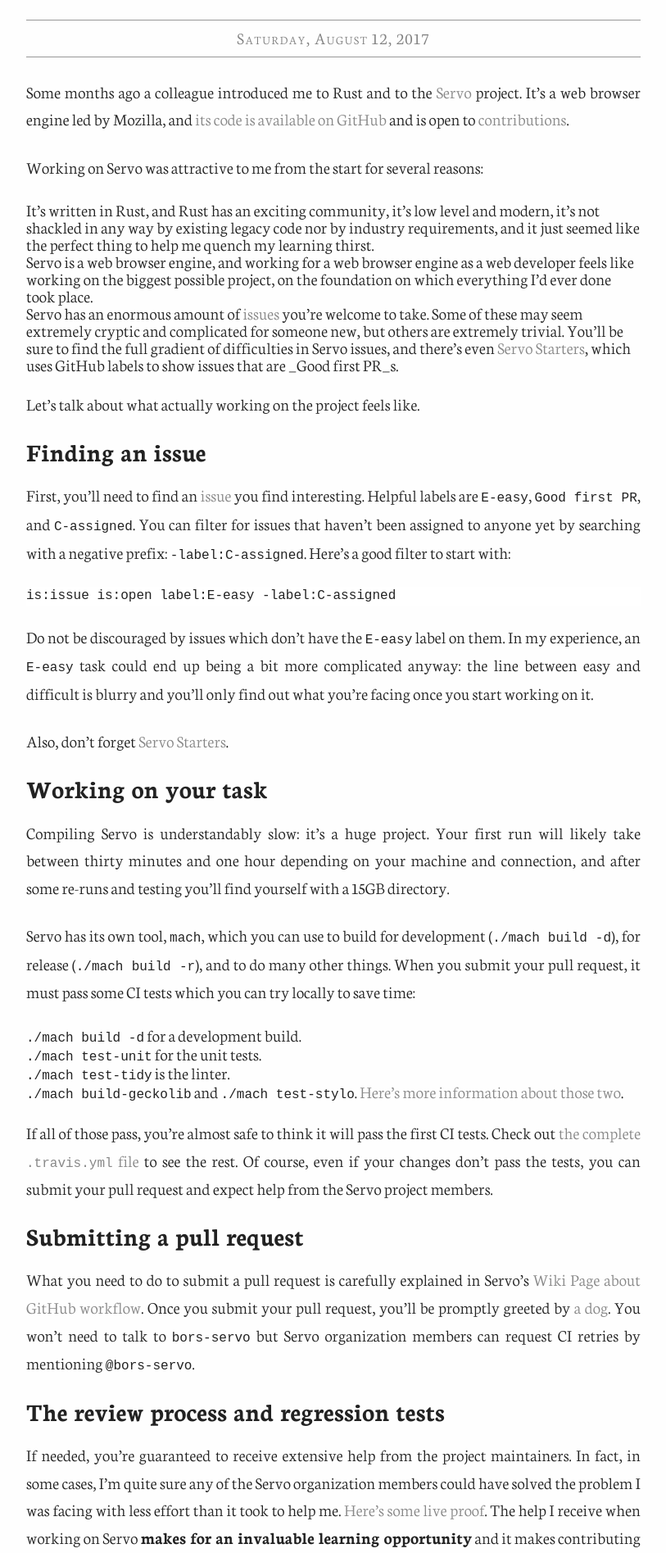
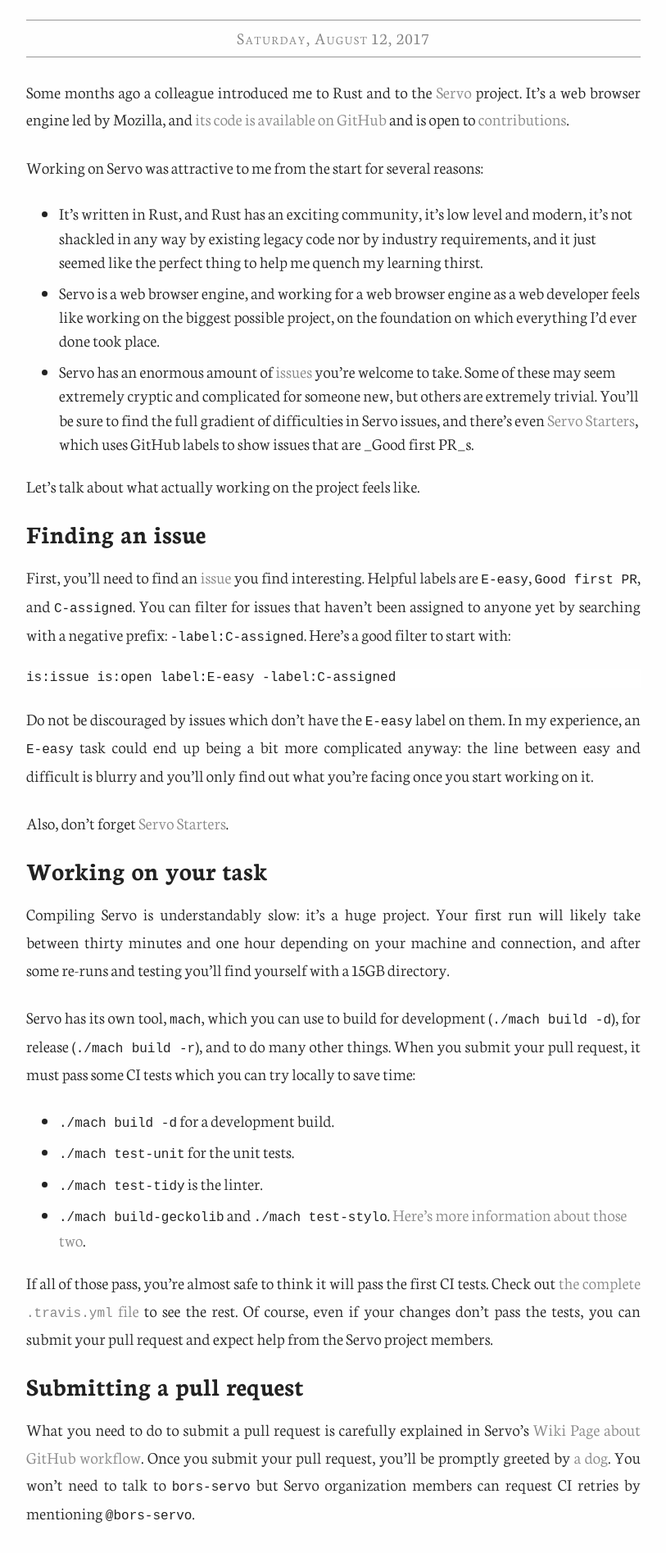
Before and after one commit to fnune/fnune.github.io, a Jekyll site: the page built from _posts/2017-08-12-my-experience-contributing-to-servo.markdown, in a window 1280 px wide. Shown: the part 662-2557 px from the top of the page at 82% size, without its empty margins (233-1046 px from the left). Built offline with Jekyll 4.4.1, drawn with Linux system fonts in a browser that asks for light colours; comment, search, counter and statistics services are not loaded; some of the changed text lies outside the part shown.

Commit message:
Fix typo and CSS for lists

```diff
--- a/_posts/2017-08-12-my-experience-contributing-to-servo.markdown
+++ b/_posts/2017-08-12-my-experience-contributing-to-servo.markdown
@@ -54,7 +54,7 @@
 
 ## Resources to help you figure out how to solve an issue
 
-Of course, this is highly dependent on what type of issue you picked. But in general, the most important resource is documentation. Reading [the HTML Living Standard](https://html.spec.whatwg.org/) is a great way to help you find the right way to solve a problem. Usually, all the problems are already solved and their solution is in the spec. You're just writing a different explanation of their solutions... in Rust. Quoting Kevlin Hennney:
+Of course, this is highly dependent on what type of issue you picked. But in general, the most important resource is documentation. Reading [the HTML Living Standard](https://html.spec.whatwg.org/) is a great way to help you find the right way to solve a problem. Usually, all the problems are already solved and their solution is in the spec. You're just writing a different explanation of their solutions... in Rust. Quoting Kevlin Henney:
 
 > The act of describing a program in unambiguous detail and the act of programming are one and the same.
 
--- a/_sass/vendors/_normalize.scss
+++ b/_sass/vendors/_normalize.scss
@@ -441,16 +441,13 @@
 }
 
 /**
- * Remove padding and list style from lists
- */
-ul {
-  padding: 0;
-  list-style: none;
-}
-
-/**
  * Fix line-height for code blocks
  */
 pre {
     line-height: 1.4;
 }
+
+li {
+  line-height: 1.4;
+  margin-bottom: 8px;
+}
```
